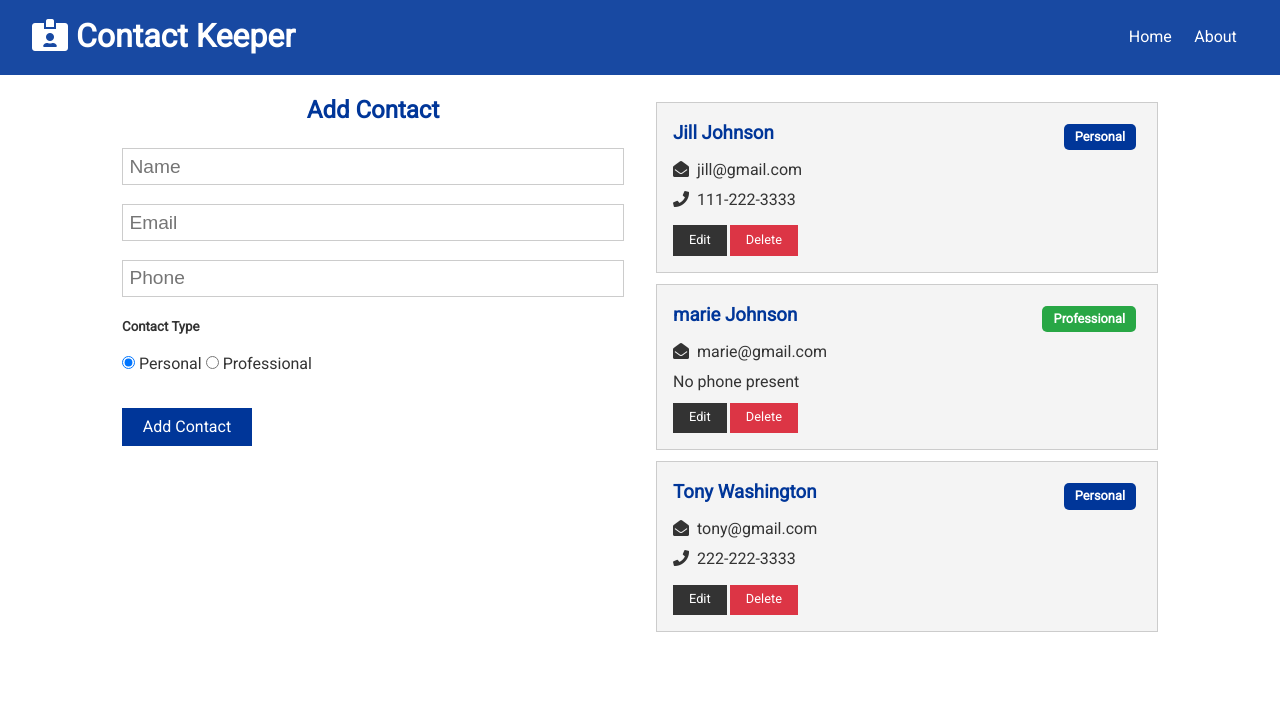
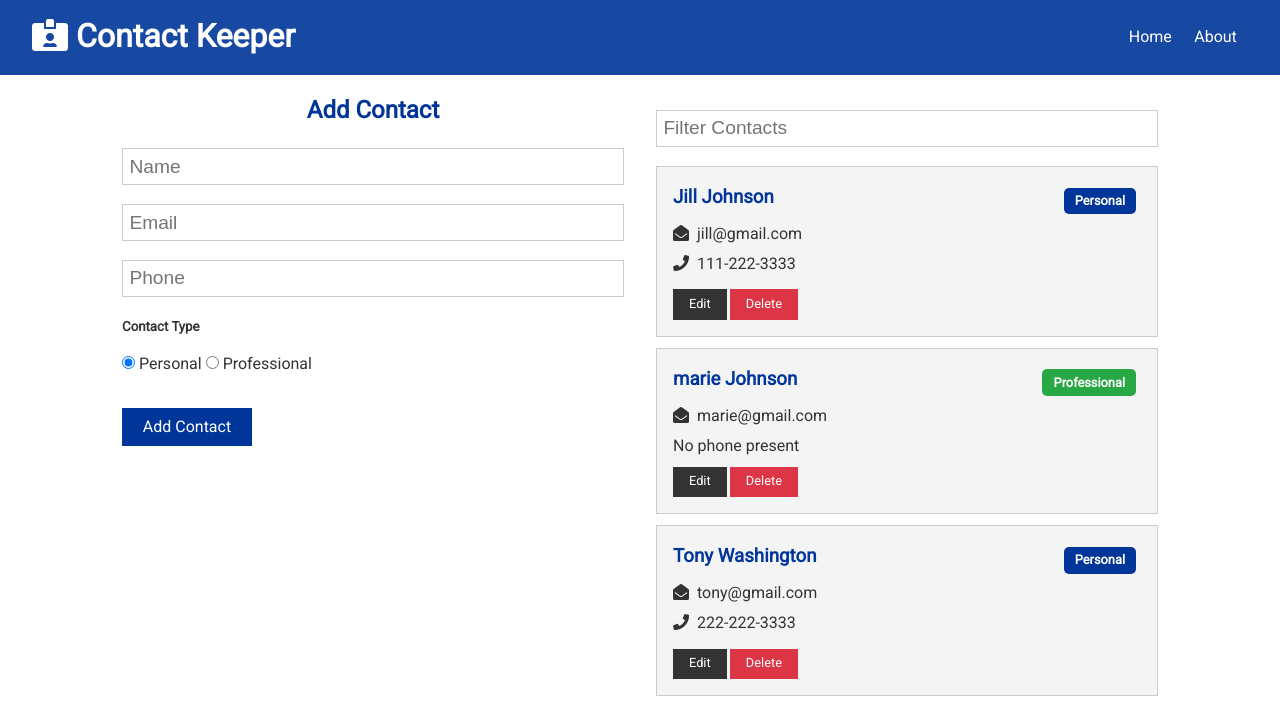
Before and after one commit to smayrant/contact-keeper, a React (Create React App) app in the folder client/: page / in a window 1280 px wide. Shown: the top 718 px of the page. Built offline with nearby package versions, Linux system fonts and the light colour scheme.

Commit message:
added the ability to search and filter contacts

```diff
--- /dev/null
+++ b/client/src/components/contacts/ContactFilter.js
@@ -0,0 +1,30 @@
+import React, { useContext, useRef, useEffect } from "react";
+import ContactContext from "../../context/contact/contactContext";
+
+const ContactFilter = () => {
+	const contactContext = useContext(ContactContext);
+	const { filterContacts, clearFilter, filtered } = contactContext;
+	const text = useRef("");
+
+	useEffect(() => {
+		if (filtered === null) {
+			text.current.value = "";
+		}
+	});
+
+	const onChange = e => {
+		if (text.current.value !== "") {
+			filterContacts(e.target.value);
+		} else {
+			clearFilter();
+		}
+	};
+
+	return (
+		<form>
+			<input ref={text} type="text" placeholder="Filter Contacts" onChange={onChange} />
+		</form>
+	);
+};
+
+export default ContactFilter;
--- a/client/src/components/contacts/Contacts.js
+++ b/client/src/components/contacts/Contacts.js
@@ -1,11 +1,35 @@
 import React, { Fragment, useContext } from "react";
+import { CSSTransition, TransitionGroup } from "react-transition-group";
 import ContactItem from "./ContactItem";
 import ContactContext from "../../context/contact/contactContext";
 
 const Contacts = () => {
 	const contactContext = useContext(ContactContext);
-	const { contacts } = contactContext;
-	return <Fragment>{contacts.map(contact => <ContactItem key={contact.id} contact={contact} />)}</Fragment>;
+
+	const { contacts, filtered } = contactContext;
+	if (contacts.length === 0) {
+		return <h4>Please add a contact</h4>;
+	}
+	console.log(filtered);
+	return (
+		<Fragment>
+			<TransitionGroup>
+				{filtered !== null ? (
+					filtered.map(contact => (
+						<CSSTransition key={contact.id} timeout={500} classNames="item">
+							<ContactItem contact={contact} />
+						</CSSTransition>
+					))
+				) : (
+					contacts.map(contact => (
+						<CSSTransition key={contact.id} timeout={500} classNames="item">
+							<ContactItem contact={contact} />
+						</CSSTransition>
+					))
+				)}
+			</TransitionGroup>
+		</Fragment>
+	);
 };
 
 export default Contacts;
--- a/client/src/components/pages/Home.js
+++ b/client/src/components/pages/Home.js
@@ -1,6 +1,7 @@
 import React from "react";
 import Contacts from "../contacts/Contacts";
 import ContactForm from "../contacts/ContactForm";
+import ContactFilter from "../contacts/ContactFilter";
 
 const Home = () => {
 	return (
@@ -9,6 +10,7 @@
 				<ContactForm />
 			</div>
 			<div>
+				<ContactFilter />
 				<Contacts />
 			</div>
 		</div>
--- a/client/src/context/contact/ContactState.js
+++ b/client/src/context/contact/ContactState.js
@@ -9,7 +9,7 @@
 	CLEAR_CURRENT,
 	UPDATE_CONTACT,
 	FILTER_CONTACTS,
-	CLEAR_CONTACTS
+	CLEAR_FILTER
 } from "../Types";
 
 const ContactState = props => {
@@ -37,7 +37,8 @@
 				type: "personal"
 			}
 		],
-		current: null
+		current: null,
+		filtered: null
 	};
 	const [ state, dispatch ] = useReducer(contactReducer, initialState);
 
@@ -68,19 +69,28 @@
 	};
 
 	// filter contacts
+	const filterContacts = text => {
+		dispatch({ type: FILTER_CONTACTS, payload: text });
+	};
 
 	// clear filter
+	const clearFilter = () => {
+		dispatch({ type: CLEAR_FILTER });
+	};
 
 	return (
 		<ContactContext.Provider
 			value={{
 				contacts: state.contacts,
 				current: state.current,
+				filtered: state.filtered,
 				addContact,
 				deleteContact,
 				setCurrent,
 				clearCurrent,
-				updateContact
+				updateContact,
+				filterContacts,
+				clearFilter
 			}}
 		>
 			{props.children}
--- a/client/src/context/contact/contactReducer.js
+++ b/client/src/context/contact/contactReducer.js
@@ -5,7 +5,7 @@
 	CLEAR_CURRENT,
 	UPDATE_CONTACT,
 	FILTER_CONTACTS,
-	CLEAR_CONTACTS
+	CLEAR_FILTER
 } from "../Types";
 
 export default (state, action) => {
@@ -23,7 +23,7 @@
 
 		case DELETE_CONTACT:
 			return {
-				state,
+				...state,
 				contacts: state.contacts.filter(contact => contact.id !== action.payload)
 			};
 		case SET_CURRENT:
@@ -36,6 +36,19 @@
 				...state,
 				current: null
 			};
+		case FILTER_CONTACTS:
+			return {
+				...state,
+				filtered: state.contacts.filter(contact => {
+					const regex = new RegExp(`${action.payload}`, "gi");
+					return contact.name.match(regex) || contact.email.match(regex);
+				})
+			};
+		case CLEAR_FILTER:
+			return {
+				...state,
+				filtered: null
+			};
 		default:
 			return state;
 	}
```
Also changed, not shown: client/src/context/auth/AuthContext.js (added), client/src/context/auth/AuthReducer.js (added), client/src/context/auth/AuthState.js (added).
